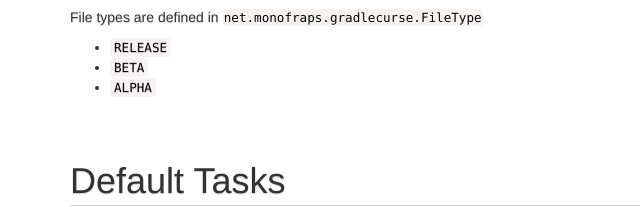
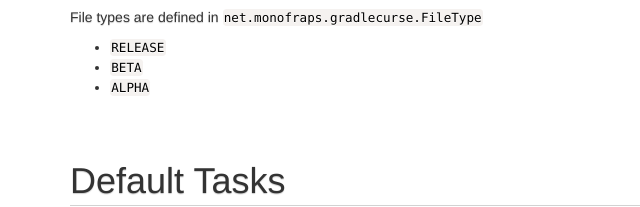
Before and after one commit to nristock/GradleCurse, a plain HTML site: page index.html in a window 1280 px wide. Shown: the part 1825-2032 px from the top of the page, 0-640 px from the left. Drawn offline with nearby package versions, Linux system fonts and the light colour scheme.

Commit message:
Fixed some more formatting issues

```diff
--- a/index.html
+++ b/index.html
@@ -121,9 +121,9 @@ curseDeploy {
             <h2>File Types</h2>
             <p>File types are defined in <code class="language-java">net.monofraps.gradlecurse.FileType</code></p>
             <ul>
-                <li><code class="language java">RELEASE</code></li>
-                <li><code class="language java">BETA</code></li>
-                <li><code class="language java">ALPHA</code></li>
+                <li><code class="language-java">RELEASE</code></li>
+                <li><code class="language-java">BETA</code></li>
+                <li><code class="language-java">ALPHA</code></li>
             </ul>
         </div>
 
```
